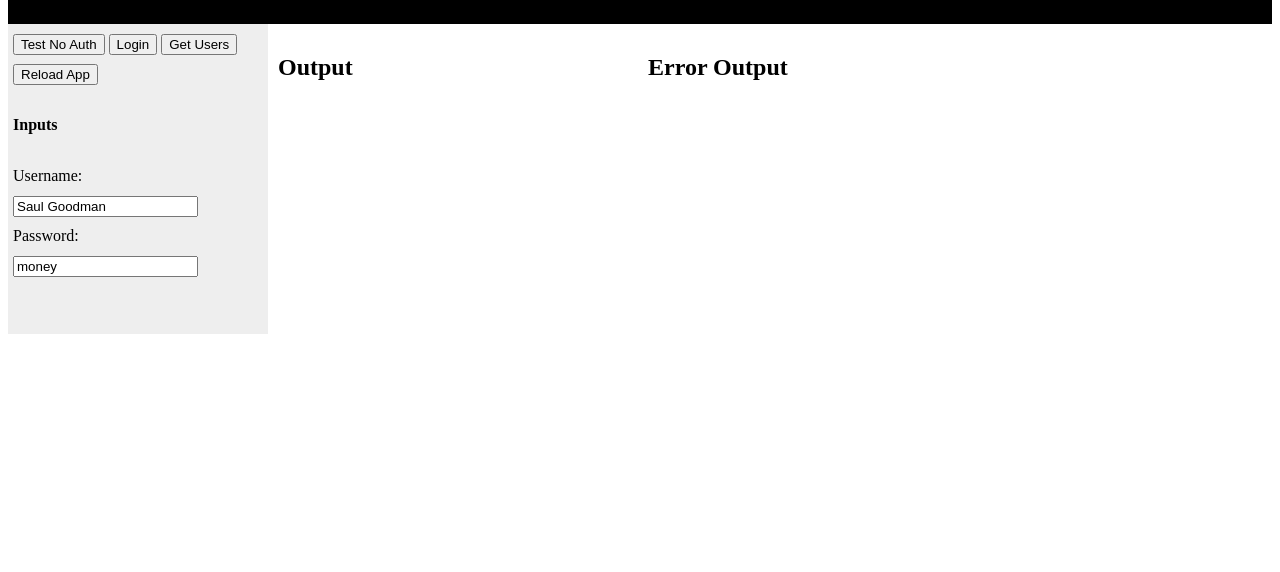
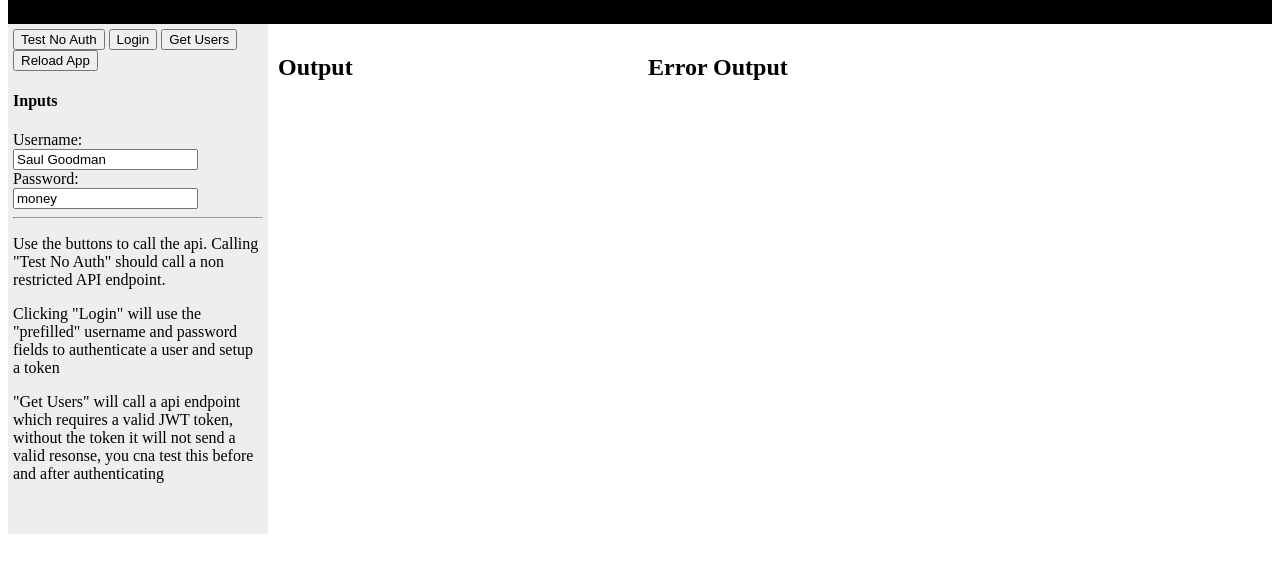
Before and after one commit to kukielp/basic-jwt-nodejs, a website: page public/index.html in a window 1280 px wide. Shown: the part 74-646 px from the top of the page. Drawn offline with Linux system fonts and the light colour scheme.

Commit message:
Added some instructions

```diff
--- a/public/index.html
+++ b/public/index.html
@@ -10,9 +10,8 @@
         }
 
         .nav {
-            line-height: 30px;
             background-color: #eeeeee;
-            height: 300px;
+            height: 500px;
             width: 250px;
             float: left;
             padding: 5px;
@@ -102,6 +101,10 @@
         <h4>Inputs</h4>
         <span>Username:</span> <input id="username" placeholder="username" value="Saul Goodman">
         <span>Password:</span> <input id="password" placeholder="password" value="money">
+        <hr/>
+        <p>Use the buttons to call the api.  Calling "Test No Auth" should call a non restricted API endpoint.</p>
+        <p>Clicking "Login" will use the "prefilled" username and password fields to authenticate a user and setup a token</p>
+        <p>"Get Users" will call a api endpoint which requires a valid JWT token, without the token it will not send a valid resonse, you cna test this before and after authenticating</p>
     </div>
 
     <div class="section">
```
